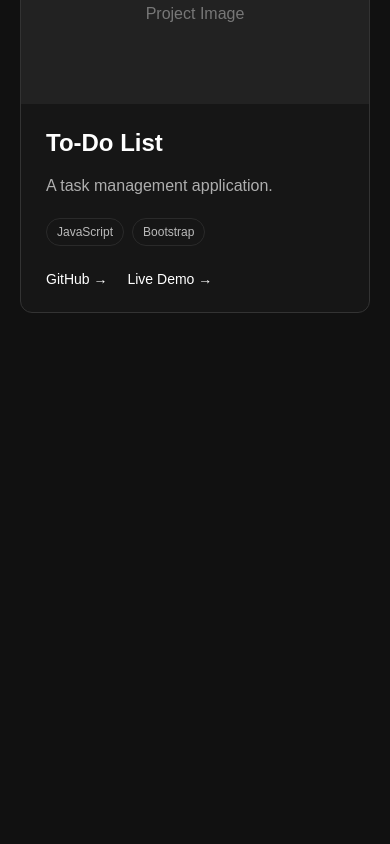
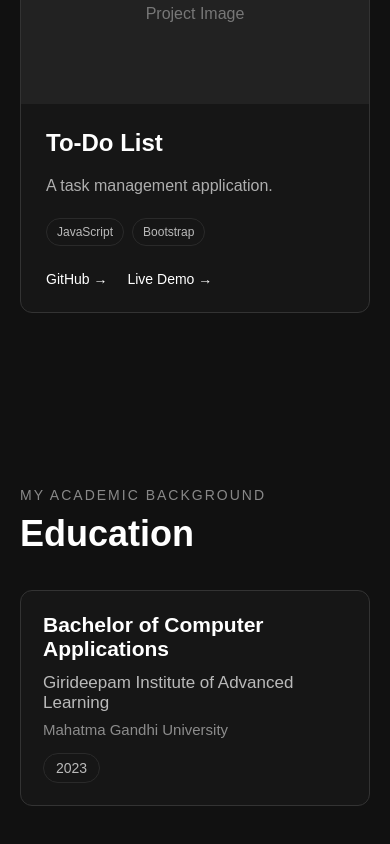
Before and after one commit to manumohan5665-prog/manu-portfolio, a React (Vite) app: page / in a window 390 px wide. Shown: the part 4772-5616 px from the top of the page. Before the commit the page ends 5165 px from the top, so only its background shows below. Built offline with nearby package versions, Linux system fonts and the light colour scheme.

Commit message:
added education section

```diff
--- a/src/App.css
+++ b/src/App.css
@@ -350,6 +350,57 @@ body {
   opacity: 0.6;
 }
 
+/* Education */
+
+.education-list {
+  display: flex;
+  flex-direction: column;
+  gap: 20px;
+}
+
+.education-card {
+  display: flex;
+  justify-content: space-between;
+  align-items: flex-start;
+  gap: 30px;
+  padding: 30px;
+  border: 1px solid #333;
+  border-radius: 12px;
+  background: #161616;
+  transition: 0.3s;
+}
+
+.education-card:hover {
+  transform: translateY(-4px);
+  border-color: #666;
+}
+
+.education-main h3 {
+  margin: 0 0 12px;
+  font-size: 24px;
+}
+
+.education-institution {
+  margin: 0 0 8px;
+  font-size: 17px;
+  opacity: 0.7;
+}
+
+.education-university {
+  margin: 0;
+  font-size: 15px;
+  opacity: 0.5;
+}
+
+.education-year {
+  padding: 6px 12px;
+  border: 1px solid #333;
+  border-radius: 20px;
+  font-size: 14px;
+  opacity: 0.7;
+  white-space: nowrap;
+}
+
 /* Mobile Menu Button */
 
 .menu-button {
@@ -484,4 +535,19 @@ body {
     height: 180px;
   }
 
+  .education-card {
+    flex-direction: column;
+    gap: 15px;
+
+    padding: 22px;
+  }
+
+  .education-main h3 {
+    font-size: 21px;
+  }
+
+  .education-year {
+    align-self: flex-start;
+  }
+
 }
--- a/src/App.jsx
+++ b/src/App.jsx
@@ -4,6 +4,7 @@ import About from "./components/About"
 import Skills from "./components/Skills"
 import Experience from "./components/Experience"
 import Projects from "./components/Projects"
+import Education from "./components/Education"
 import "./App.css"
 
 function App() {
@@ -18,7 +19,10 @@ function App() {
        <Skills />
 
        <Experience />
+
        <Projects  />
+
+       <Education />
     </>
   )
 }
--- /dev/null
+++ b/src/components/Education.jsx
@@ -0,0 +1,67 @@
+function Education() {
+
+    const education = [
+        {
+            id: 1,
+            degree: "Bachelor of Computer Applications",
+            institution: "Girideepam Institute of Advanced Learning",
+            university: "Mahatma Gandhi University",
+            year: "2023"
+        }
+    ]
+
+    return (
+        <section className="education section" id="education">
+
+            <div className="section-container">
+
+                <p className="section-label">
+                    My Academic Background
+                </p>
+
+                <h2 className="section-title">
+                    Education
+                </h2>
+
+                <div className="education-list">
+
+                    {education.map((item) => (
+
+                        <div
+                            className="education-card"
+                            key={item.id}
+                        >
+
+                            <div className="education-main">
+
+                                <h3>
+                                    {item.degree}
+                                </h3>
+
+                                <p className="education-institution">
+                                    {item.institution}
+                                </p>
+
+                                <p className="education-university">
+                                    {item.university}
+                                </p>
+
+                            </div>
+
+                            <span className="education-year">
+                                {item.year}
+                            </span>
+
+                        </div>
+
+                    ))}
+
+                </div>
+
+            </div>
+
+        </section>
+    )
+}
+
+export default Education
--- a/src/components/Navbar.jsx
+++ b/src/components/Navbar.jsx
@@ -19,6 +19,7 @@ function Navbar() {
         <a href="#skills">Skills</a>
         <a href="#experience">Experience</a>
         <a href="#projects">Projects</a>
+        <a href="#education">Education</a>
         <a href="#contact">Contact</a>
       </div>
 
@@ -41,6 +42,7 @@ function Navbar() {
           <a href="#skills">Skills</a>
           <a href="#experience">Experience</a>
           <a href="#projects">Projects</a>
+          <a href="#education">Education</a>
           <a href="#contact">Contact</a>
 
         </div>
```
